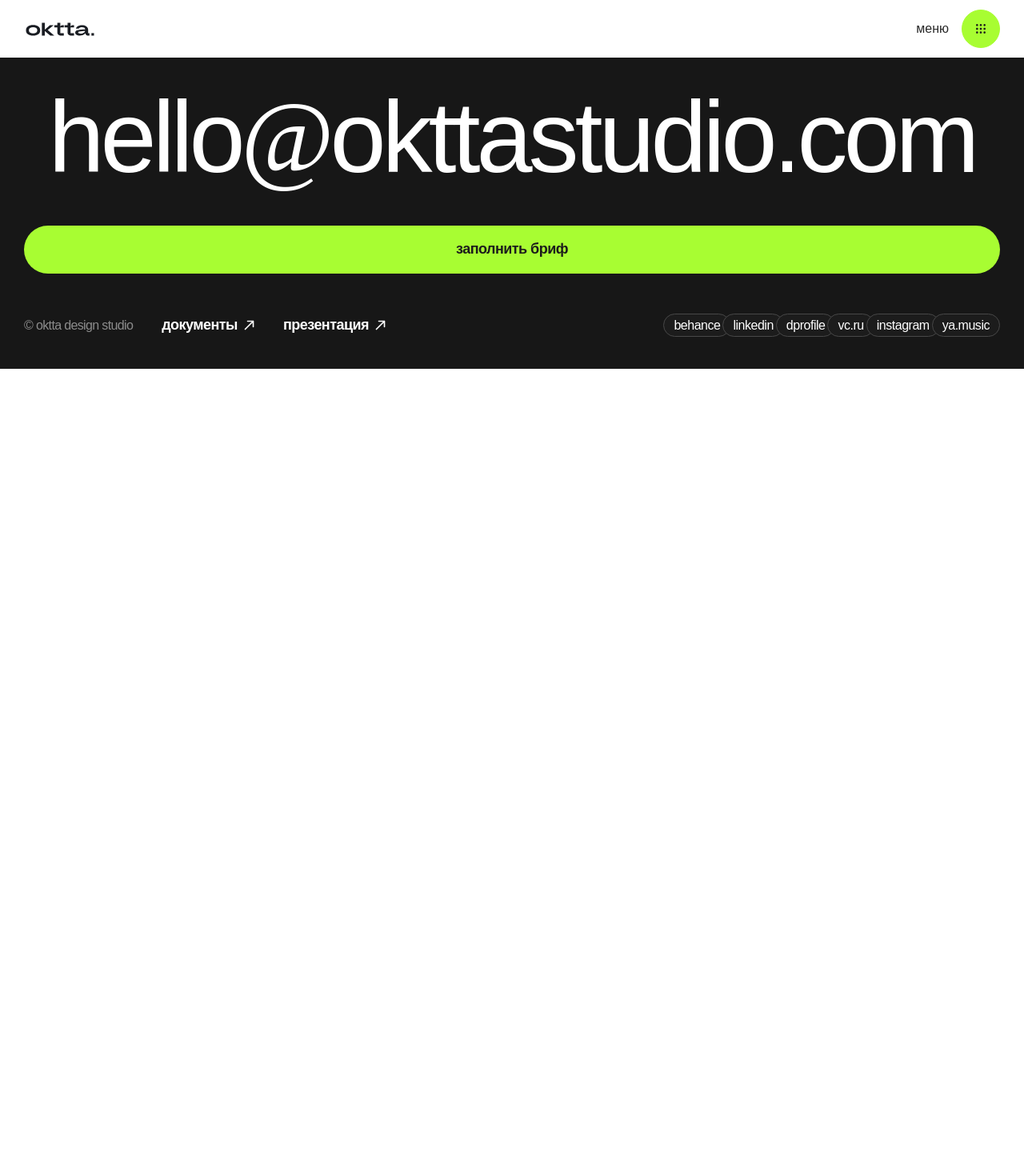
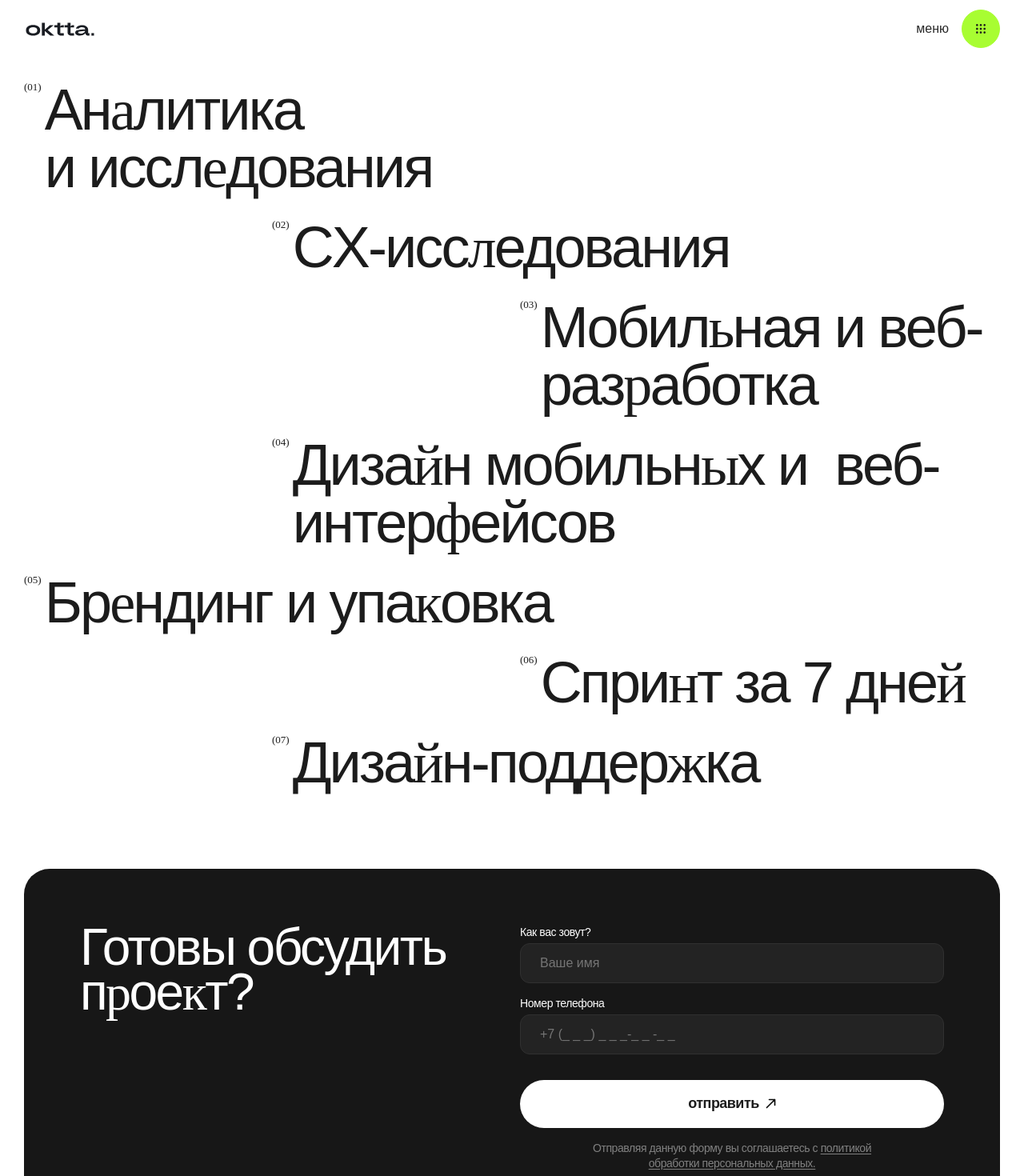
Before and after one commit to asuponev/oktta-vue-layout, a Vue app: page /services in a window 1280 px wide. Shown: the top 1470 px of the page at 80% size. Before the commit the page ends 800 px from the top, so only its background shows below. Built offline with nearby package versions, Linux system fonts and the light colour scheme; a web font is replaced by a local one.

Commit message:
feat: implement services page

```diff
--- a/src/assets/styles/_variables.scss
+++ b/src/assets/styles/_variables.scss
@@ -18,6 +18,9 @@ $color-border: #484848;
 $color-divider: #E8E8E8;
 $color-orange: #FD7222;
 $color-hover-bg: #454545;
+$color-bg-input: #232323;
+$color-border-input: #303030;
+$color-error-input: #EC6D62;
 
 $font-body: 500 16px/1.35 "Gilroy", sans-serif;
 $font-h1-gilroy: 500 96px/0.85 "Gilroy", sans-serif;
--- a/src/assets/styles/main.scss
+++ b/src/assets/styles/main.scss
@@ -1,7 +1,25 @@
 @import './_variables.scss';
 @import './_fonts.scss';
 
+html,
 body {
+  height: 100%;
   font: $font-body;
   color: $color-general-dark;
 }
+
+#app {
+  min-height: 100%;
+  display: flex;
+  flex-direction: column;
+}
+
+header,
+footer {
+  flex-grow: 0;
+  flex-shrink: 0;
+}
+
+main {
+  flex-grow: 1;
+}
--- /dev/null
+++ b/src/components/FormContact.vue
@@ -0,0 +1,189 @@
+<script>
+export default {
+
+}
+</script>
+
+<template>
+  <section class="section">
+    <p class="section__title">
+      Готовы обсудить
+      п<span class="italic">р</span>ое<span class="italic">к</span>т?
+    </p>
+    <form
+      action=""
+      class="form"
+    >
+      <div class="form__group">
+        <label for="name">Как вас зовут?</label>
+        <input
+          id="name"
+          name="name"
+          placeholder="Ваше имя"
+          class="form__input"
+        />
+      </div>
+      <div class="form__group">
+        <label for="phone">Номер телефона</label>
+        <input
+          id="phone"
+          type="tel"
+          name="phone"
+          placeholder="+7 (_ _ _) _ _ _-_ _ -_ _"
+          required
+          class="form__input"
+        />
+      </div>
+      <button class="form__button">
+        отправить
+        <svg>
+          <use xlink:href="@/assets/icons/_sprite.svg#arrow-link">
+          </use>
+        </svg>
+      </button>
+      <p class="form__description">
+        Отправляя данную форму вы соглашаетесь с
+        <a href="/">политикой обработки персональных данных.</a>
+      </p>
+    </form>
+  </section>
+</template>
+
+<style lang="scss" scoped>
+.section {
+  width: 100%;
+  padding: 70px;
+  background: $color-bg-dark;
+  display: grid;
+  grid-template-columns: 1fr 1fr;
+  gap: 20px;
+  border-radius: 32px;
+
+  &__title {
+    font: $font-card-title-gilroy;
+    font-size: 64px;
+    color: $color-general-white;
+    letter-spacing: -0.04em;
+    line-height: 0.88;
+
+    .italic {
+      font: $font-card-title-playfair;
+      font-size: 64px;
+    }
+  }
+}
+
+.form {
+  display: flex;
+  flex-direction: column;
+  gap: 16px;
+
+  &__group {
+    display: flex;
+    flex-direction: column;
+    gap: 4px;
+    font-size: 14px;
+    color: $color-general-white;
+    letter-spacing: -0.03em;
+  }
+
+  &__input {
+    height: 50px;
+    padding: 12px 24px;
+    background: $color-bg-input;
+    border: 1px solid $color-border-input;
+    border-radius: 12px;
+    font: $font-body;
+    color: $color-general-white;
+    outline: none;
+
+    &:focus {
+      border: 1px solid $color-general-white;
+    }
+
+    &--error {
+      border: 1px solid $color-error-input;
+    }
+  }
+
+  &__button {
+    height: 60px;
+    padding: 20px 0;
+    display: flex;
+    align-items: center;
+    justify-content: center;
+    gap: 8px;
+    font: $font-button;
+    letter-spacing: -0.03em;
+    color: $color-general-dark;
+    background: $color-general-white;
+    border: none;
+    border-radius: 40px;
+    margin-top: 16px;
+
+    svg {
+      width: 13px;
+      height: 13px;
+      stroke: $color-general-black;
+      transition: stroke 0.2s ease-in-out;
+    }
+  }
+
+  &__description {
+    font-size: 14px;
+    letter-spacing: -0.03em;
+    color: $color-text-secondary;
+    text-align: center;
+
+    a {
+      color: $color-text-secondary;
+      text-underline-offset: 2px;
+    }
+  }
+}
+
+@media (max-width: 1280px) {
+  .form__description {
+    align-self: center;
+    max-width: 400px;
+  }
+}
+
+@media (max-width: 1024px) {
+  .section {
+    padding: 70px 48px 84px;
+    grid-template-columns: 1fr;
+    gap: 45px;
+
+    &__title {
+      font-size: 36px;
+      text-align: center;
+      margin: 0 auto;
+      max-width: 305px;
+
+      .italic {
+        font-size: 36px;
+      }
+    }
+  }
+
+  .form {
+    &__button {
+      height: 46px;
+      padding: 14px 0;
+      font-size: 16px;
+    }
+
+    &__description {
+      max-width: 100%;
+    }
+  }
+}
+
+@media (max-width: 590px) {
+  .section {
+    padding: 48px 24px 61px;
+    gap: 26px;
+  }
+}
+</style>
--- a/src/components/Menu.vue
+++ b/src/components/Menu.vue
@@ -33,7 +33,10 @@ export default {
         <p class="menu__nav-count"></p>
       </div>
       <div class="menu__nav-item">
-        <a class="menu__nav-link">
+        <a
+          @click="$router.push('/services')"
+          class="menu__nav-link"
+        >
           <span>Услу<span class="italic">г</span>и</span>
         </a>
         <p class="menu__nav-count"></p>
@@ -96,26 +99,26 @@ export default {
       display: flex;
       align-items: flex-end;
       gap: 20px;
-    }
 
-    &-item:nth-child(1) {
+      &:nth-child(1) {
         grid-area: 1 / 2 / 2 / 4;
       }
 
-    &-item:nth-child(2) {
+      &:nth-child(2) {
         grid-area: 2 / 4 / 3 / 8;
       }
 
-    &-item:nth-child(3) {
+      &:nth-child(3) {
         grid-area: 3 / 5 / 4 / 8;
       }
 
-    &-item:nth-child(4) {
+      &:nth-child(4) {
         grid-area: 4 / 8 / 5 / 12;
       }
 
-    &-item:nth-child(5) {
+      &:nth-child(5) {
         grid-area: 5 / 4 / 6 / 8;
+      }
     }
 
     &-link {
--- a/src/components/Navbar.vue
+++ b/src/components/Navbar.vue
@@ -180,14 +180,13 @@ export default {
 }
 
 @media (max-width: 590px) {
-  .header_company {
-    background-position: -260px -168px;
-  }
-}
 
-@media (max-width: 390px) {
   .header {
     padding: 12px 16px;
+
+    &_company {
+      background-position: -260px -168px;
+    }
   }
 }
 </style>
--- /dev/null
+++ b/src/pages/Services.vue
@@ -0,0 +1,214 @@
+<script>
+import FormContact from '@/components/FormContact.vue'
+
+export default {
+  components: {
+    FormContact
+  },
+}
+</script>
+
+<template>
+  <div class="wrapper">
+    <section class="services">
+      <div class="services__item">
+        <span class="services__item-id">(01)</span>
+        <a
+          href="/"
+          class="services__item-link"
+        >
+          <span>Ан<span class="italic">а</span>литика
+          и иссл<span class="italic">е</span>дования</span>
+        </a>
+      </div>
+      <div class="services__item">
+        <span class="services__item-id">(02)</span>
+        <a
+          href="/"
+          class="services__item-link"
+        >
+          <span>CX-исс<span class="italic">л</span>едования</span>
+        </a>
+      </div>
+      <div class="services__item">
+        <span class="services__item-id">(03)</span>
+        <a
+          href="/"
+          class="services__item-link"
+        >
+          <span>Мобил<span class="italic">ь</span>ная и веб-
+          раз<span class="italic">р</span>аботка</span>
+        </a>
+      </div>
+      <div class="services__item">
+        <span class="services__item-id">(04)</span>
+        <a
+          href="/"
+          class="services__item-link"
+        >
+          <span>Диза<span class="italic">й</span>н
+          мобильн<span class="italic">ы</span>х и
+          веб-интер<span class="italic">ф</span>ейсов</span>
+        </a>
+      </div>
+      <div class="services__item">
+        <span class="services__item-id">(05)</span>
+        <a
+          href="/"
+          class="services__item-link"
+        >
+          <span>Бр<span class="italic">е</span>ндинг и
+          упа<span class="italic">к</span>овка</span>
+        </a>
+      </div>
+      <div class="services__item">
+        <span class="services__item-id">(06)</span>
+        <a
+          href="/"
+          class="services__item-link"
+        >
+          <span>Спри<span class="italic">н</span>т за
+          7 дне<span class="italic">й</span></span>
+        </a>
+      </div>
+      <div class="services__item">
+        <span class="services__item-id">(07)</span>
+        <a
+          href="/"
+          class="services__item-link"
+        >
+          <span>Диза<span class="italic">й</span>н-поддер<span
+            class="italic">ж</span>ка</span>
+        </a>
+      </div>
+    </section>
+    <form-contact />
+  </div>
+</template>
+
+<style lang="scss" scoped>
+.wrapper {
+  padding: 30px;
+}
+
+.services {
+  display: grid;
+  grid-template-columns: repeat(4, 1fr);
+  gap: 28px 20px;
+  margin-bottom: 96px;
+
+  &__item {
+    display: flex;
+    gap: 4px;
+
+    &-id {
+      font: $font-small-playfair;
+      font-size: 13px;
+    }
+
+    &-link {
+      font: $font-page-title-gilroy;
+      color: $color-general-dark;
+      letter-spacing: -0.04em;
+      line-height: 90%;
+      text-decoration: none;
+
+      .italic {
+        font: $font-page-title-playfair;
+        color: $color-general-dark;
+      }
+
+      span:nth-child(1) {
+        box-decoration-break: clone;
+        -webkit-box-decoration-break: clone;
+        display: inline;
+        background: no-repeat 0 100%;
+        background-image: linear-gradient(to right, $color-general-dark, $color-general-dark);
+        background-size: 0 4px;
+        transition: background-size .3s;
+
+        &:hover {
+          background-size: 100% 4px;
+        }
+      }
+    }
+
+    &:nth-child(1) {
+      grid-area: 1 / 1 / 2 / 3;
+    }
+
+    &:nth-child(2) {
+      grid-area: 2 / 2 / 3 / 4;
+    }
+
+    &:nth-child(3) {
+      grid-area: 3 / 3 / 4 / 5;
+    }
+
+    &:nth-child(4) {
+      grid-area: 4 / 2 / 5 / 5;
+    }
+
+    &:nth-child(5) {
+      grid-area: 5 / 1 / 6 / 4;
+    }
+
+    &:nth-child(6) {
+      grid-area: 6 / 3 / 7 / 5;
+    }
+
+    &:nth-child(7) {
+      grid-area: 7 / 2 / 8 / 5;
+    }
+  }
+}
+
+@media (max-width: 1250px) {
+  .services {
+    gap: 23px 8px;
+
+    &__item {
+      &-link {
+        font-size: 40px;
+
+        .italic {
+          font-size: 40px;
+        }
+      }
+    }
+  }
+}
+
+@media (max-width: 768px) {
+  .wrapper {
+    padding: 20px;
+  }
+}
+
+@media (max-width: 590px) {
+  .wrapper {
+    padding: 48px 16px 20px;
+  }
+
+  .services {
+    display: flex;
+    flex-direction: column;
+    gap: 23px;
+    margin-bottom: 68px;
+
+    &__item {
+      &-id {
+        font-size: 10px;
+      }
+
+      &-link {
+        font-size: 32px;
+
+        .italic {
+          font-size: 32px;
+        }
+      }
+    }
+  }
+}
+</style>
--- a/src/router/index.js
+++ b/src/router/index.js
@@ -2,6 +2,7 @@ import { createRouter, createWebHistory } from 'vue-router'
 
 import Main from '@/pages/Main.vue'
 import Company from '@/pages/Company.vue'
+import Services from '@/pages/Services.vue'
 
 const routes = [
   {
@@ -12,6 +13,10 @@ const routes = [
     path: '/company',
     component: Company
   },
+  {
+    path: '/services',
+    component: Services
+  },
 ]
 
 const router = createRouter({
```
Lines whose indentation alone changed are shown as unchanged.
